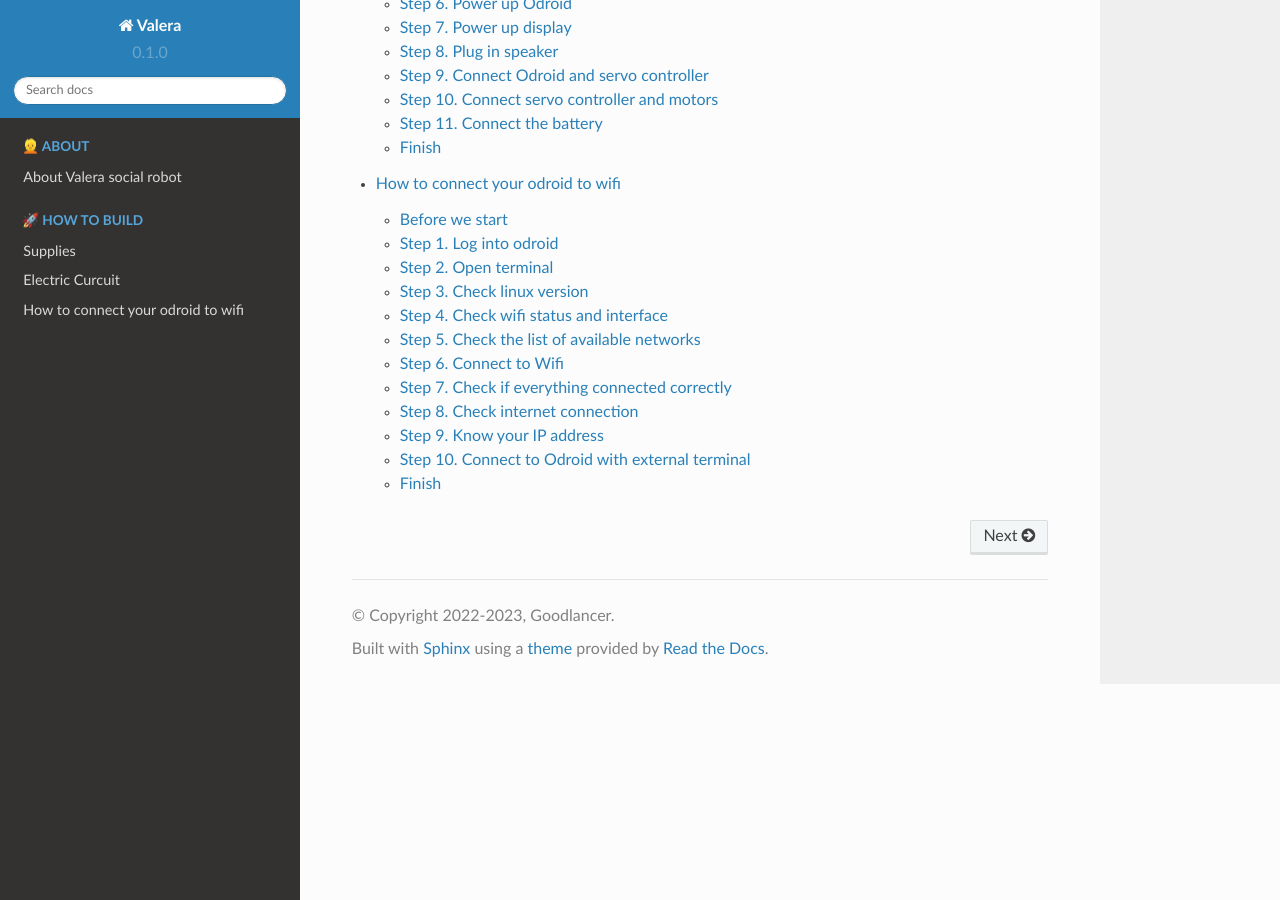
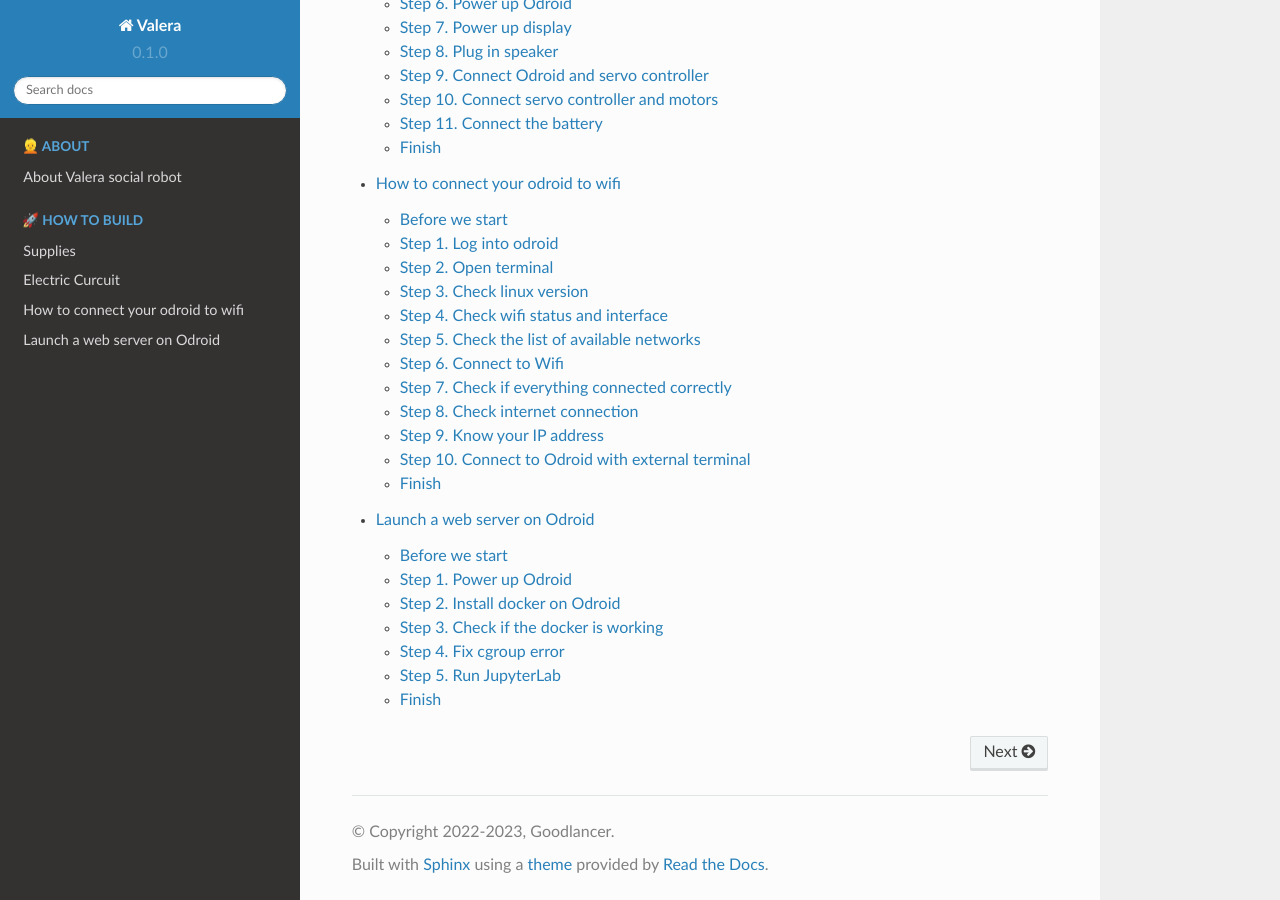
Before and after one commit to goodlancer-org/valera, a Sphinx documentation site: the page built from docs/index.rst, in a window 1280 px wide and 900 px high, scrolled down 1657 px. Built offline with Sphinx 7.4.7 and the Read the Docs theme 2.0.0, drawn with Linux system fonts in a browser that asks for light colours; some of the changed lines change nothing that is shown.

Commit message:
docs on how to install docker on Odroid

```diff
--- /dev/null
+++ b/docs/docker_and_jupyter.rst
@@ -0,0 +1,109 @@
+Launch a web server on Odroid
+================================
+
+We install a container management system, docker, onto Odroid to run any software
+from image files with no need to install anything else to the microcomputer but
+the docker. Finally we'll test the docker by running a web server with popular
+interactive development environment (IDE) - jupyterlab.
+
+Web server running on Ordoid provides access to the microcomputer
+from any device in the same WiFi network, i.e. from laptop.
+
+Before we start
+~~~~~~~~~~~~~~~~~
+
+To install docker we have to have:
+
+* single board computer Odroid with WiFi and SSH set and running
+* Odroid power cable
+* SSH terminal client software installed on PC or laptop. We'll be using MobaXTerm for
+demonstration purposes, but any other SSH terminal client can be used.
+
+Step 1. Power up Odroid
+~~~~~~~~~~~~~~~
+
+Ensure that WiFi donglo is inserted into an Odroid USB port and
+WiFi connection is set for the microcomputer. Power up Odroid and connect to it
+with MobaXTerm.
+
+.. image:: images/docker_and_jupyter/odroid_headless.jpg
+
+.. image:: images/docker_and_jupyter/mobaxterm_connected_to_odroid.jpg
+
+Step 2. Install docker on Odroid
+~~~~~~~~~~~~~~~~~~~
+
+Now we can manage Odroid from MobaXTerm window as it we were working directly on
+the microcomputer over command line terminal.
+
+Let's update the system first:
+
+``sudo apt-get update && sudo apt-get upgrade``
+
+``sudo apt install ca-certificates curl gnupg lsb-release``
+
+Install docker itself using the official installation script:
+
+``sudo curl -sSL https://get.docker.com | sh``
+
+Step 3. Check if the docker is working
+~~~~~~~~~~~~~~~~~~~
+
+First, let's check if the docker installed using ``sudo docker version`` or ``sudo docker info``
+
+If everything is ok the version info appears:
+
+.. image:: images/docker_and_jupyter/docker_version.jpg
+
+Now check if the docker is running by typing ``sudo systemctl status docker``:
+
+.. image:: images/docker_and_jupyter/docker_status.jpg
+
+Next, let's try running a simple container:
+
+``sudo docker run hello-world``
+
+.. image:: images/docker_and_jupyter/docker_hello_world.jpg
+
+If you're using a stock Odroid linux image you might encounter a problem with permissions
+to use docker which look like one on the next picture:
+
+.. image:: images/docker_and_jupyter/docker_cgroup_error.jpg
+
+If you see this error perform the action shown on the next stem and try running
+hello-world docker container again.
+
+Step 4. Fix cgroup error
+~~~~~~~~~~~~~~~~~~~
+
+To do so we'll need to add a line of code in the boot file.
+
+Run ``sudo nano /media/boot/boot.ini`` and add a line
+``setenv bootargs "${bootargs} systemd.unified_cgroup_hierarchy=0"``
+as it shown on picture below:
+
+.. image:: images/docker_and_jupyter/setenv_cgroup.jpg
+
+Now try running ``sudo docker run hello-world`` again and everything should be working.
+
+Step 5. Run JupyterLab
+~~~~~~~~~~~~~~~~~~~
+
+JupyterLab is a popular IDE for data scientists and not only for them.
+We can run it on our Odroid in docker and access is from any computer in the same
+WiFi network.
+
+Let's run a container with JupyterLab:
+``sudo docker run -p 80:8888 jupyter/base-notebook start-notebook.sh --IdentityProvider.token=''``
+
+Now this container runs on Odroid, but it's also exposed to the local network.
+The JupyterLab can be accessed from another computer usind the Odroid's IP address,
+just type ``http://[your_odroid_address]`` in your browser:
+
+.. image:: images/docker_and_jupyter/jupyterlab.jpg
+
+Finish
+~~~~~~~~~~~~~~~~~~~
+
+Now python code or shell commands can be executed on docker container running on Odroid,
+but some additional settings will be needed to get access to the camera or motors of a robot.
--- a/docs/index.rst
+++ b/docs/index.rst
@@ -19,3 +19,4 @@ Contents
    supplies
    Electric_Curcuit
    odroid_wifi_connect
+   docker_and_jupyter
```
Also changed, not shown: docs/images/docker_and_jupyter/docker_cgroup_error.jpg (added), docs/images/docker_and_jupyter/docker_hello_world.jpg (added), docs/images/docker_and_jupyter/docker_status.jpg (added), docs/images/docker_and_jupyter/docker_version.jpg (added), docs/images/docker_and_jupyter/jupyterlab.jpg (added), docs/images/docker_and_jupyter/mobaxterm_connected_to_odroid.jpg (added), docs/images/docker_and_jupyter/ordoid_headless.jpg (added), docs/images/docker_and_jupyter/setenv_cgroup.jpg (added).
